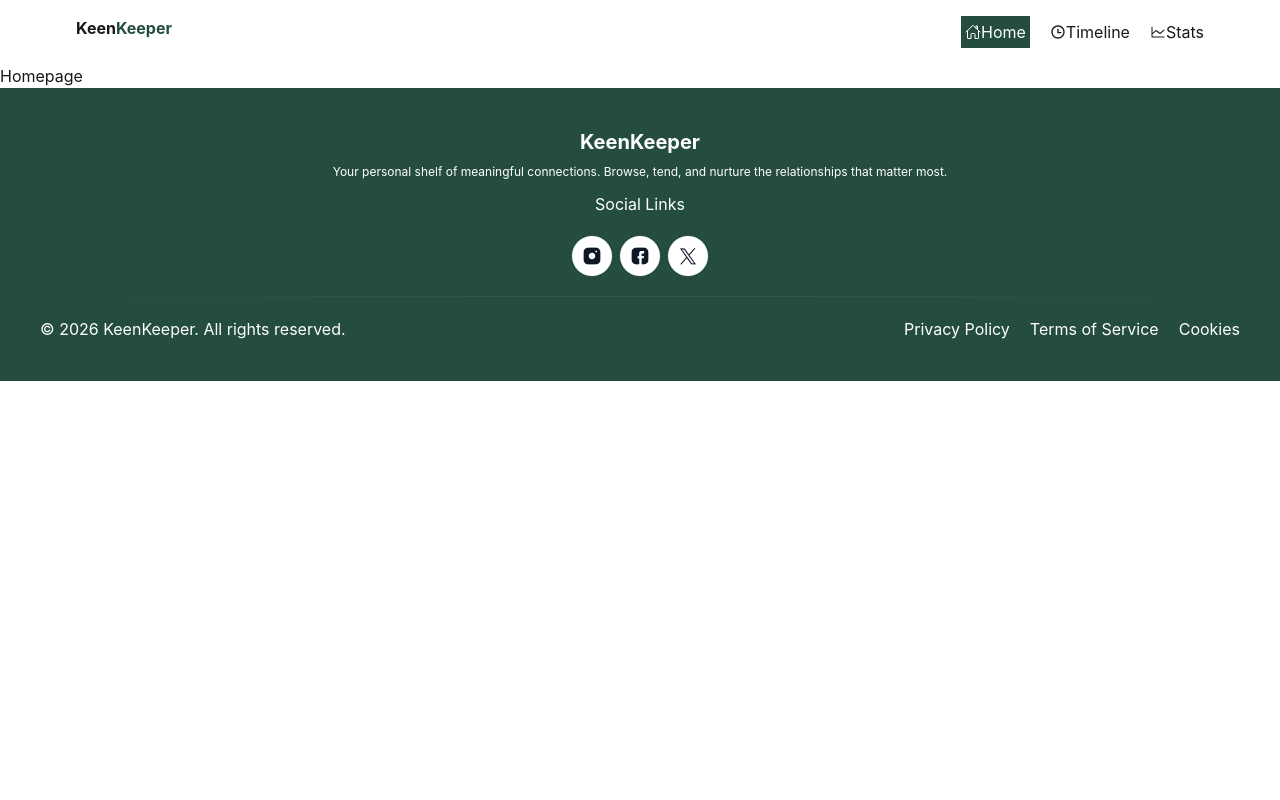
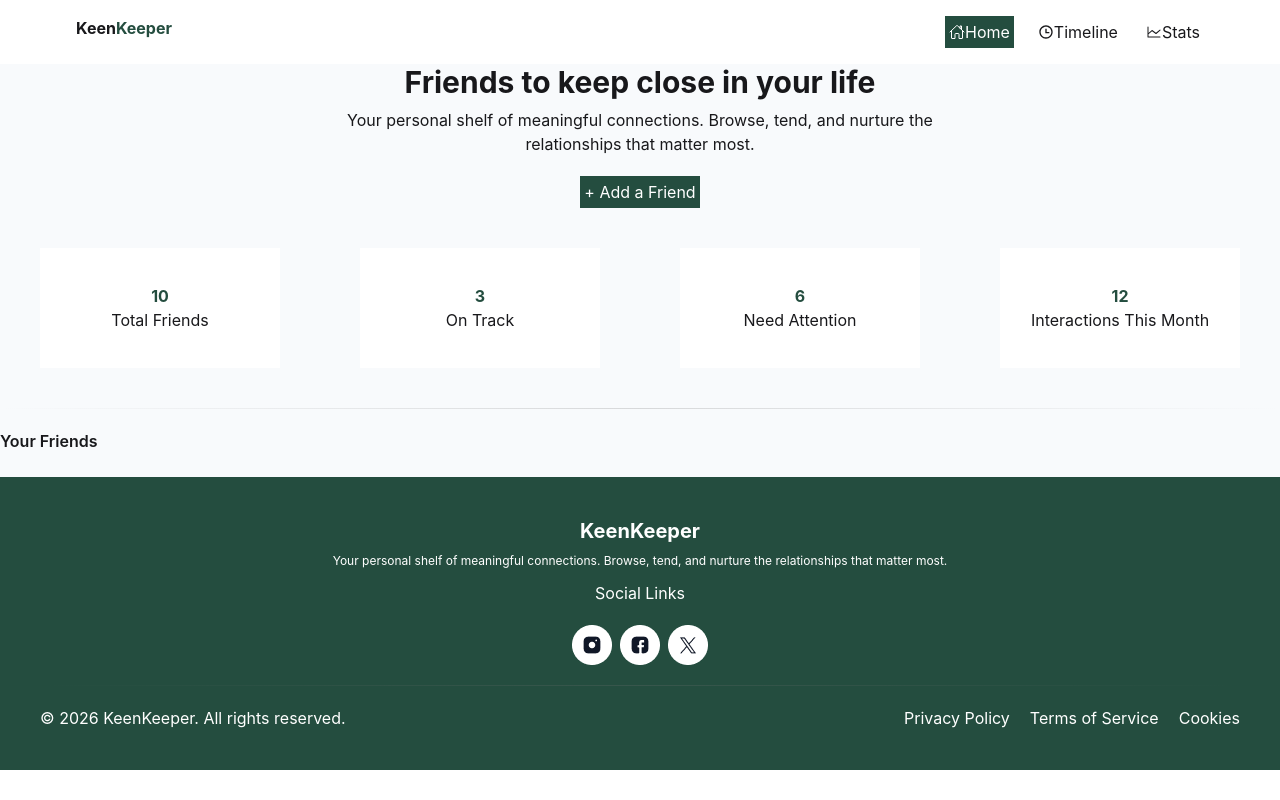
Before and after one commit to Arshad-Hossain/A7-KeenKeeper, a React (Vite) app: page / in a window 1280 px wide. Built offline with nearby package versions, Linux system fonts and the light colour scheme.

Commit message:
done with banner section

```diff
--- /dev/null
+++ b/public/data.json
@@ -0,0 +1,110 @@
+[
+  {
+    "id": 1,
+    "name": "John Doe",
+    "picture": "https://randomuser.me/api/portraits/men/1.jpg",
+    "email": "john@example.com",
+    "days_since_contact": 12,
+    "status": "overdue",
+    "tags": ["college", "close friend"],
+    "bio": "Met in university. Love hiking together.",
+    "goal": 14,
+    "next_due_date": "2025-07-20"
+  },
+  {
+    "id": 2,
+    "name": "Sarah Ahmed",
+    "picture": "https://randomuser.me/api/portraits/women/2.jpg",
+    "email": "sarah.ahmed@example.com",
+    "days_since_contact": 5,
+    "status": "on track",
+    "tags": ["family", "cousin"],
+    "bio": "My cousin who lives abroad. We chat often.",
+    "goal": 10,
+    "next_due_date": "2025-07-25"
+  },
+  {
+    "id": 3,
+    "name": "Michael Lee",
+    "picture": "https://randomuser.me/api/portraits/men/3.jpg",
+    "email": "michael.lee@example.com",
+    "days_since_contact": 20,
+    "status": "overdue",
+    "tags": ["work", "teammate"],
+    "bio": "Former colleague from my last job.",
+    "goal": 15,
+    "next_due_date": "2025-07-15"
+  },
+  {
+    "id": 4,
+    "name": "Emily Carter",
+    "picture": "https://randomuser.me/api/portraits/women/4.jpg",
+    "email": "emily.carter@example.com",
+    "days_since_contact": 2,
+    "status": "on track",
+    "tags": ["gym", "friend"],
+    "bio": "Workout partner and great motivator.",
+    "goal": 7,
+    "next_due_date": "2025-07-28"
+  },
+  {
+    "id": 5,
+    "name": "David Kim",
+    "picture": "https://randomuser.me/api/portraits/men/5.jpg",
+    "email": "david.kim@example.com",
+    "days_since_contact": 30,
+    "status": "overdue",
+    "tags": ["mentor"],
+    "bio": "Mentor who helped guide my career.",
+    "goal": 21,
+    "next_due_date": "2025-07-10"
+  },
+  {
+    "id": 6,
+    "name": "Aisha Rahman",
+    "picture": "https://randomuser.me/api/portraits/women/6.jpg",
+    "email": "aisha.rahman@example.com",
+    "days_since_contact": 8,
+    "status": "on track",
+    "tags": ["school", "friend"],
+    "bio": "School friend, loves traveling and photography.",
+    "goal": 14,
+    "next_due_date": "2025-07-22"
+  },
+  {
+    "id": 7,
+    "name": "Carlos Mendes",
+    "picture": "https://randomuser.me/api/portraits/men/7.jpg",
+    "email": "carlos.mendes@example.com",
+    "days_since_contact": 18,
+    "status": "overdue",
+    "tags": ["football", "buddy"],
+    "bio": "We play football together every weekend.",
+    "goal": 10,
+    "next_due_date": "2025-07-18"
+  },
+  {
+    "id": 8,
+    "name": "Sophia Nguyen",
+    "picture": "https://randomuser.me/api/portraits/women/8.jpg",
+    "email": "sophia.nguyen@example.com",
+    "days_since_contact": 3,
+    "status": "on track",
+    "tags": ["neighbor"],
+    "bio": "Friendly neighbor who loves cooking.",
+    "goal": 7,
+    "next_due_date": "2025-07-27"
+  },
+  {
+    "id": 9,
+    "name": "James Wilson",
+    "picture": "https://randomuser.me/api/portraits/men/9.jpg",
+    "email": "james.wilson@example.com",
+    "days_since_contact": 25,
+    "status": "overdue",
+    "tags": ["college", "roommate"],
+    "bio": "My old roommate from college days.",
+    "goal": 14,
+    "next_due_date": "2025-07-12"
+  }
+]
--- /dev/null
+++ b/src/components/homepageItems/Banner.jsx
@@ -0,0 +1,23 @@
+import React from "react";
+
+const Banner = () => {
+  return (
+    <div className="min-h-[130px] bg-[#f8fafc]">
+      <div className="container mx-auto text-center">
+        <h1 className="text-3xl font-bold mb-2">
+          Friends to keep close in your life
+        </h1>
+        <p className="mb-5">
+          Your personal shelf of meaningful connections. Browse, tend, and
+          nurture the <br />
+          relationships that matter most.
+        </p>
+        <button className="bg-[#244d3f] text-white p-1 mb-10">
+          + Add a Friend
+        </button>
+      </div>
+    </div>
+  );
+};
+
+export default Banner;
--- /dev/null
+++ b/src/components/homepageItems/YourFriends.jsx
@@ -0,0 +1,42 @@
+import React, { useEffect } from "react";
+
+const YourFriends = () => {
+  useEffect(() => {
+    const fetchData = async () => {
+      const res = await fetch("/data.json");
+      const data = await res.json();
+      console.log(data);
+    };
+    fetchData();
+  }, []);
+
+  return (
+    <div className="bg-[#f8fafc] ">
+      <div className="container mx-auto flex justify-around mb-10">
+        <div className="bg-[#ffffff] h-30 w-60 flex flex-col justify-center items-center">
+          <p className="text-[#244d3f] font-bold">10</p>
+          <p>Total Friends</p>
+        </div>
+        <div className="bg-[#ffffff] h-30 w-60 flex flex-col justify-center items-center">
+          <p className="text-[#244d3f] font-bold">3</p>
+          <p>On Track</p>
+        </div>
+        <div className="bg-[#ffffff] h-30 w-60 flex flex-col justify-center items-center">
+          <p className="text-[#244d3f] font-bold">6</p>
+          <p>Need Attention</p>
+        </div>
+        <div className="bg-[#ffffff] h-30 w-60 flex flex-col justify-center items-center">
+          <p className="text-[#244d3f] font-bold">12</p>
+          <p>Interactions This Month</p>
+        </div>
+      </div>
+      <hr className="h-px border-t-0 bg-transparent bg-gradient-to-r from-transparent via-neutral-500 to-transparent opacity-25" />
+      <div className="container mx-auto mt-5">
+        <h1 className="font-semibold">Your Friends</h1> <br />
+        <div></div>
+      </div>
+    </div>
+  );
+};
+
+export default YourFriends;
--- a/src/components/shared/Footer.jsx
+++ b/src/components/shared/Footer.jsx
@@ -28,7 +28,7 @@ const Footer = () => {
             <img src={xImage} />
           </p>
         </div>
-        <hr class="h-px border-t-0 bg-transparent bg-gradient-to-r from-transparent via-neutral-500 to-transparent opacity-25" />
+        <hr className="h-px border-t-0 bg-transparent bg-gradient-to-r from-transparent via-neutral-500 to-transparent opacity-25" />
 
         <div className="flex flex-col md:flex-row justify-between items-center mt-5 gap-3 md:gap-0 text-center md:text-left">
           <p>© 2026 KeenKeeper. All rights reserved.</p>
--- a/src/components/shared/Navbar.jsx
+++ b/src/components/shared/Navbar.jsx
@@ -15,16 +15,28 @@ const Navbar = () => {
       <ul className="flex justify-between gap-5">
         <NavLink
           to={"/"}
-          className="flex items-center bg-[#244d3f] text-white p-1"
+          className={({ isActive }) =>
+            `${isActive ? "bg-[#244d3f] text-white" : ""} flex items-center p-1`
+          }
         >
           <IoHomeOutline></IoHomeOutline>Home
         </NavLink>
 
-        <NavLink to={"/timeline"} className="flex items-center">
+        <NavLink
+          to={"/timeline"}
+          className={({ isActive }) =>
+            `${isActive ? "bg-[#244d3f] text-white" : ""} flex items-center p-1`
+          }
+        >
           <RiTimeLine></RiTimeLine> Timeline
         </NavLink>
 
-        <NavLink to={"/stats"} className="flex items-center">
+        <NavLink
+          to={"/stats"}
+          className={({ isActive }) =>
+            `${isActive ? "bg-[#244d3f] text-white" : ""} flex items-center p-1`
+          }
+        >
           <PiChartLine></PiChartLine> Stats
         </NavLink>
       </ul>
--- a/src/pages/homepage/Homepage.jsx
+++ b/src/pages/homepage/Homepage.jsx
@@ -1,7 +1,14 @@
 import React from "react";
+import Banner from "../../components/homepageItems/Banner";
+import YourFriends from "../../components/homepageItems/YourFriends";
 
 const Homepage = () => {
-  return <div>Homepage</div>;
+  return (
+    <>
+      <Banner></Banner>
+      <YourFriends></YourFriends>
+    </>
+  );
 };
 
 export default Homepage;
```
